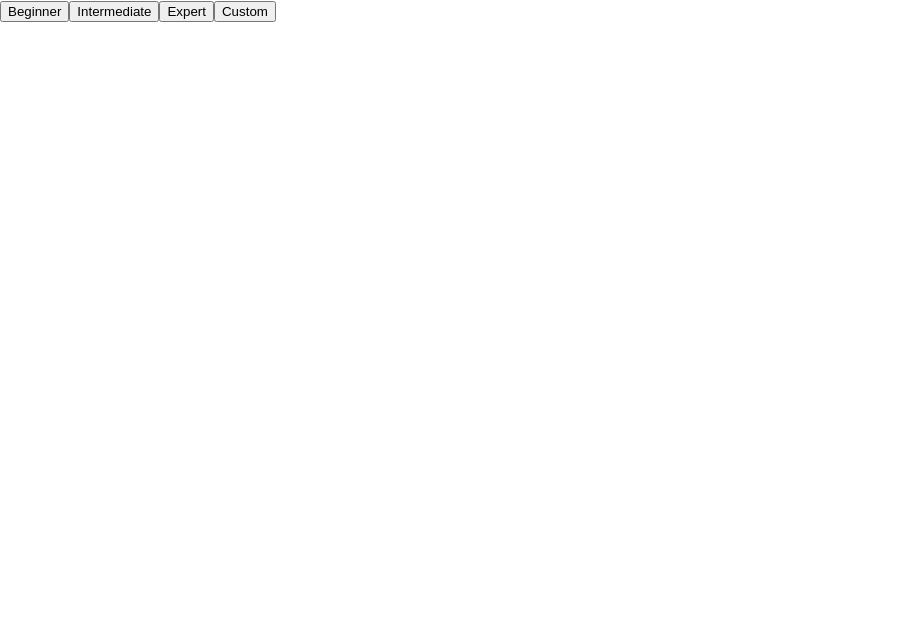
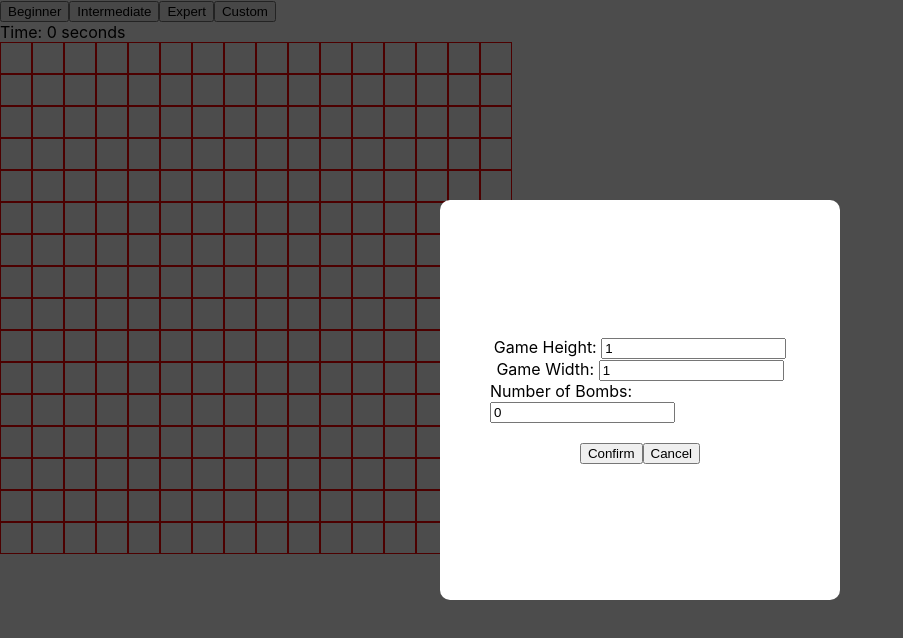
Before and after one commit to ChaeHyunIM/frontend_minesweeper, a React (Vite) app: page / in a window 1280 px wide. Both pictures are taken after a click on the button "Custom". Shown: the top 638 px of the page, without its empty margins (0-903 px from the left). Built offline with nearby package versions, Linux system fonts and the light colour scheme.

Commit message:
[Add] custom level

```diff
--- a/src/components/Board/index.tsx
+++ b/src/components/Board/index.tsx
@@ -7,24 +7,19 @@ import Cell from '../Cell';
 import { startTimer, stopTimer } from '../../features/Timer/timerSlice';
 import { RootState } from '../../app/store';
 
-interface BoardProps {
-  rows: number;
-  cols: number;
-  mines: number;
-}
-
-const Board = ({ rows, cols, mines }: BoardProps) => {
+const Board = () => {
   const dispatch = useAppDispatch();
   const boardState = useAppSelector((state: RootState) => state.board);
   const { board, status } = boardState;
   const time = useAppSelector((state: RootState) => state.timer.value);
-  const level = useAppSelector((state: RootState) => state.level.currentLevel);
+  const level = useAppSelector((state: RootState) => state.level);
+  const { name: levelName, rows, cols, mines } = level;
 
   const [initialized, setInitialized] = React.useState(false);
 
   useEffect(() => {
     dispatch(initializeBoard({ rows, cols }));
-  }, [level]);
+  }, [levelName]);
 
   useEffect(() => {
     if (status === 'gameOver' || status === 'victory') {
--- /dev/null
+++ b/src/components/Level/index.tsx
@@ -0,0 +1,80 @@
+import { useEffect, useState } from 'react';
+import useLocalStorage from '../../hooks/useLocalStorage';
+import { useAppDispatch } from '../../app/hooks';
+import { GAME_LEVEL } from '../../constants/GameLevel';
+import { Level, setLevel } from '../../features/Level/levelSlice';
+import Modal from '../Modal';
+
+export default function LevelChoose() {
+  const [levelInLocalStorage, setLevelInLocalStorage] = useLocalStorage('level', 'Intermediate');
+  const [isCustomModalOpen, setIsCustomModalOpen] = useState(false);
+  const [rows, setRows] = useState('1');
+  const [cols, setCols] = useState('1');
+  const [mines, setMines] = useState('0');
+  const dispatch = useAppDispatch();
+
+  useEffect(() => {
+    if (levelInLocalStorage === 'Custom') {
+      setIsCustomModalOpen(true);
+    } else {
+      setIsCustomModalOpen(false);
+    }
+  }, [levelInLocalStorage]);
+
+  const levelButtonHandler = (level: Level) => {
+    if (level === 'Custom') {
+      setIsCustomModalOpen(true);
+    } else {
+      const currentLevel = GAME_LEVEL?.find(l => l.name === level) || GAME_LEVEL[1];
+      console.log('currentLevel', currentLevel);
+      dispatch(setLevel(currentLevel));
+      setLevelInLocalStorage(level);
+    }
+  };
+
+  const handleSubmit = () => {
+    if (Number(rows) > 100 || Number(rows) < 1) {
+      alert('게임 높이에 1 이상 100 이하의 숫자를 입력해주세요.');
+      return;
+    }
+    if (Number(cols) > 100 || Number(cols) < 1) {
+      alert('게임 너비에 1 이상 100 이하의 숫자를 입력해주세요.');
+      return;
+    }
+    if (Number(mines) > (Number(rows) * Number(cols)) / 3 || Number(mines) < 0) {
+      alert('지뢰의 개수는 격자칸 수의 1/3 이하로 설정 가능합니다.');
+      return;
+    }
+    dispatch(setLevel({ name: 'Custom', rows: Number(rows), cols: Number(cols), mines: Number(mines) }));
+    setLevelInLocalStorage('Custom');
+    setIsCustomModalOpen(false);
+  };
+
+  return (
+    <div>
+      {GAME_LEVEL.map(level => (
+        <button key={level.name} onClick={() => levelButtonHandler(level.name)}>
+          {level.name}
+        </button>
+      ))}
+      <Modal open={isCustomModalOpen} onClose={() => setIsCustomModalOpen(false)}>
+        <div>
+          <label>Game Height: </label>
+          <input value={rows} onChange={e => setRows(e.target.value.replace(/[^0-9]/g, ''))} />
+        </div>
+        <div>
+          <label>Game Width: </label>
+          <input value={cols} onChange={e => setCols(e.target.value.replace(/[^0-9]/g, ''))} />
+        </div>
+        <div>
+          <label>Number of Bombs: </label>
+          <input value={mines} onChange={e => setMines(e.target.value.replace(/[^0-9]/g, ''))} />
+        </div>
+        <div style={{ display: 'flex', justifyContent: 'space-between', marginTop: '20px' }}>
+          <button onClick={handleSubmit}>Confirm</button>
+          <button onClick={() => setIsCustomModalOpen(false)}>Cancel</button>
+        </div>
+      </Modal>
+    </div>
+  );
+}
--- /dev/null
+++ b/src/components/Modal.tsx
@@ -0,0 +1,43 @@
+import React from 'react';
+
+interface ModalProps {
+  open: boolean;
+  onClose: () => void;
+  children: React.ReactNode;
+}
+
+const Modal = ({ open, onClose, children }: ModalProps) => {
+  if (!open) return null;
+
+  return (
+    <div style={OVERLAY_STYLE}>
+      <div style={MODAL_STYLE}>{children}</div>
+    </div>
+  );
+};
+
+const OVERLAY_STYLE: React.CSSProperties = {
+  position: 'fixed',
+  top: 0,
+  left: 0,
+  right: 0,
+  bottom: 0,
+  backgroundColor: 'rgba(0, 0, 0, .7)',
+  display: 'flex',
+  justifyContent: 'center',
+  alignItems: 'center',
+};
+
+const MODAL_STYLE: React.CSSProperties = {
+  backgroundColor: '#fff',
+  borderRadius: '10px',
+  padding: '50px',
+  width: '300px',
+  height: '300px',
+  display: 'flex',
+  flexDirection: 'column',
+  justifyContent: 'center',
+  alignItems: 'center',
+};
+
+export default Modal;
--- a/src/features/Level/levelSlice.tsx
+++ b/src/features/Level/levelSlice.tsx
@@ -1,25 +1,28 @@
 // levelSlice.ts
 
 import { createSlice, PayloadAction } from '@reduxjs/toolkit';
+import { GAME_LEVEL } from '../../constants/GameLevel';
 
 export type Level = 'Beginner' | 'Intermediate' | 'Expert' | 'Custom';
 
 interface LevelState {
-  currentLevel: Level;
+  name: Level;
+  rows: number;
+  cols: number;
+  mines: number;
 }
 
-const initialState: LevelState = {
-  currentLevel: 'Intermediate',
-};
+const initialState: LevelState = GAME_LEVEL[1];
 
 const levelSlice = createSlice({
   name: 'level',
-  initialState: {
-    currentLevel: 'Intermediate',
-  },
+  initialState,
   reducers: {
-    setLevel: (state, action: PayloadAction<Level>) => {
-      state.currentLevel = action.payload;
+    setLevel: (state, action: PayloadAction<LevelState>) => {
+      state.name = action.payload.name;
+      state.rows = action.payload.rows;
+      state.cols = action.payload.cols;
+      state.mines = action.payload.mines;
     },
   },
 });
--- a/src/pages/MineSweeperPage.tsx
+++ b/src/pages/MineSweeperPage.tsx
@@ -1,27 +1,15 @@
+import { useEffect, useState } from 'react';
 import { useAppDispatch, useAppSelector } from '../app/hooks';
 import Board from '../components/Board';
-import { GAME_LEVEL } from '../constants/GameLevel';
-import { setLevel, Level } from '../features/Level/levelSlice';
-import useLocalStorage from '../hooks/useLocalStorage';
+import LevelChoose from '../components/Level';
 
 export default function MineSweeperPage() {
-  const [levelInLocalStorage, setLevelInLocalStorage] = useLocalStorage('level', 'Intermediate');
-  // const level = useAppSelector(state => state.level.currentLevel);
-  const dispatch = useAppDispatch();
-  const levelSpec = GAME_LEVEL.find(l => l.name === levelInLocalStorage) || GAME_LEVEL[1];
+  const level = useAppSelector(state => state.level);
 
-  const levelButtonHandler = (level: Level) => {
-    dispatch(setLevel(level));
-    setLevelInLocalStorage(level);
-  };
   return (
     <div>
-      {GAME_LEVEL.map(level => (
-        <button key={level.name} onClick={() => levelButtonHandler(level.name)}>
-          {level.name}
-        </button>
-      ))}
-      <Board rows={levelSpec.rows} cols={levelSpec.cols} mines={levelSpec.mines} />
+      <LevelChoose />
+      <Board />
     </div>
   );
 }
```
